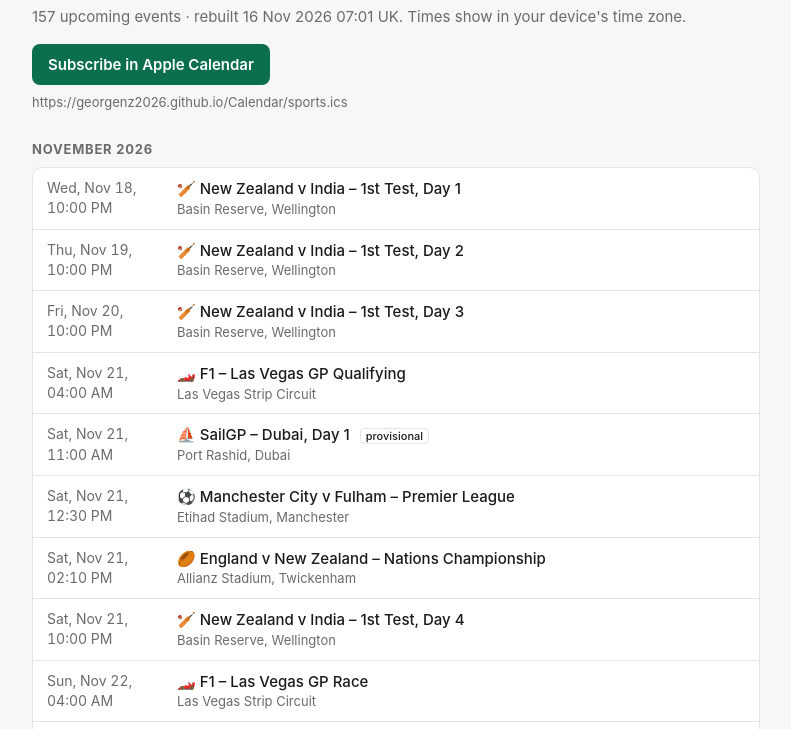
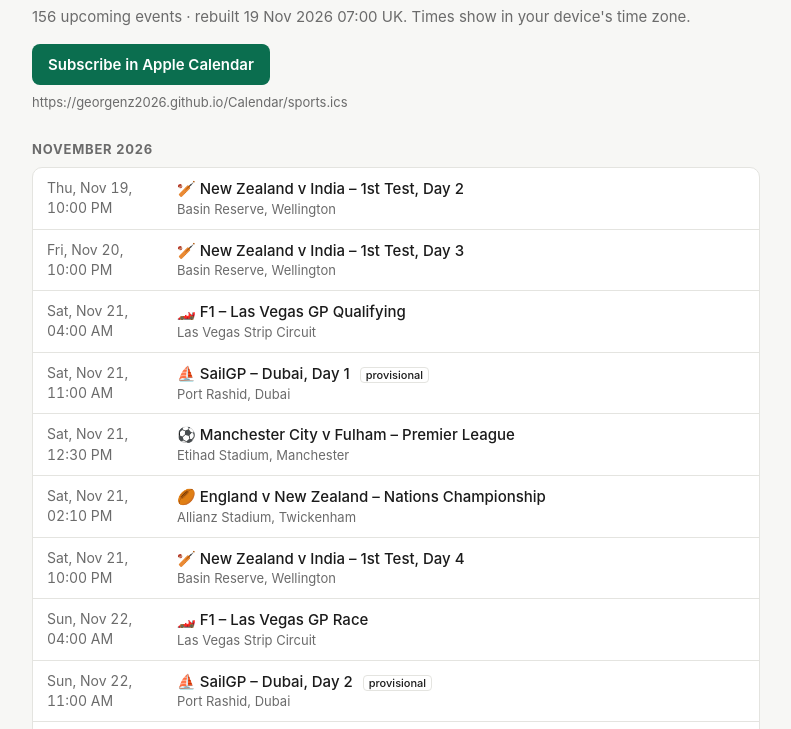
Before and after one commit to georgeNZ2026/Calendar, a plain HTML site: page index.html in a window 1280 px wide. Shown: the part 57-786 px from the top of the page, without its empty margins (244-1035 px from the left). Drawn offline with Linux system fonts and the light colour scheme.

```diff
--- a/index.html
+++ b/index.html
@@ -34,12 +34,11 @@ li:first-child { border-top:0; }
 <body>
 <main>
 <h1>Sports Calendar</h1>
-<p class="sub">157 upcoming events · rebuilt 16 Nov 2026 07:01 UK. Times show in your device's time zone.</p>
+<p class="sub">156 upcoming events · rebuilt 19 Nov 2026 07:00 UK. Times show in your device's time zone.</p>
 <a class="subscribe" href="webcal://georgenz2026.github.io/Calendar/sports.ics">Subscribe in Apple Calendar</a>
 <p class="url">https://georgenz2026.github.io/Calendar/sports.ics</p>
 <h2>November 2026</h2>
 <ul>
-<li><div class="when"><span data-utc="2026-11-18T22:00:00+00:00">Wed 18 Nov, 22:00</span></div><div><div class="what">🏏 New Zealand v India – 1st Test, Day 1</div><div class="meta">Basin Reserve, Wellington</div></div></li>
 <li><div class="when"><span data-utc="2026-11-19T22:00:00+00:00">Thu 19 Nov, 22:00</span></div><div><div class="what">🏏 New Zealand v India – 1st Test, Day 2</div><div class="meta">Basin Reserve, Wellington</div></div></li>
 <li><div class="when"><span data-utc="2026-11-20T22:00:00+00:00">Fri 20 Nov, 22:00</span></div><div><div class="what">🏏 New Zealand v India – 1st Test, Day 3</div><div class="meta">Basin Reserve, Wellington</div></div></li>
 <li><div class="when"><span data-utc="2026-11-21T04:00:00+00:00">Sat 21 Nov, 04:00</span></div><div><div class="what">🏎️ F1 – Las Vegas GP Qualifying</div><div class="meta">Las Vegas Strip Circuit</div></div></li>
```
Also changed, not shown: 1 other file.
